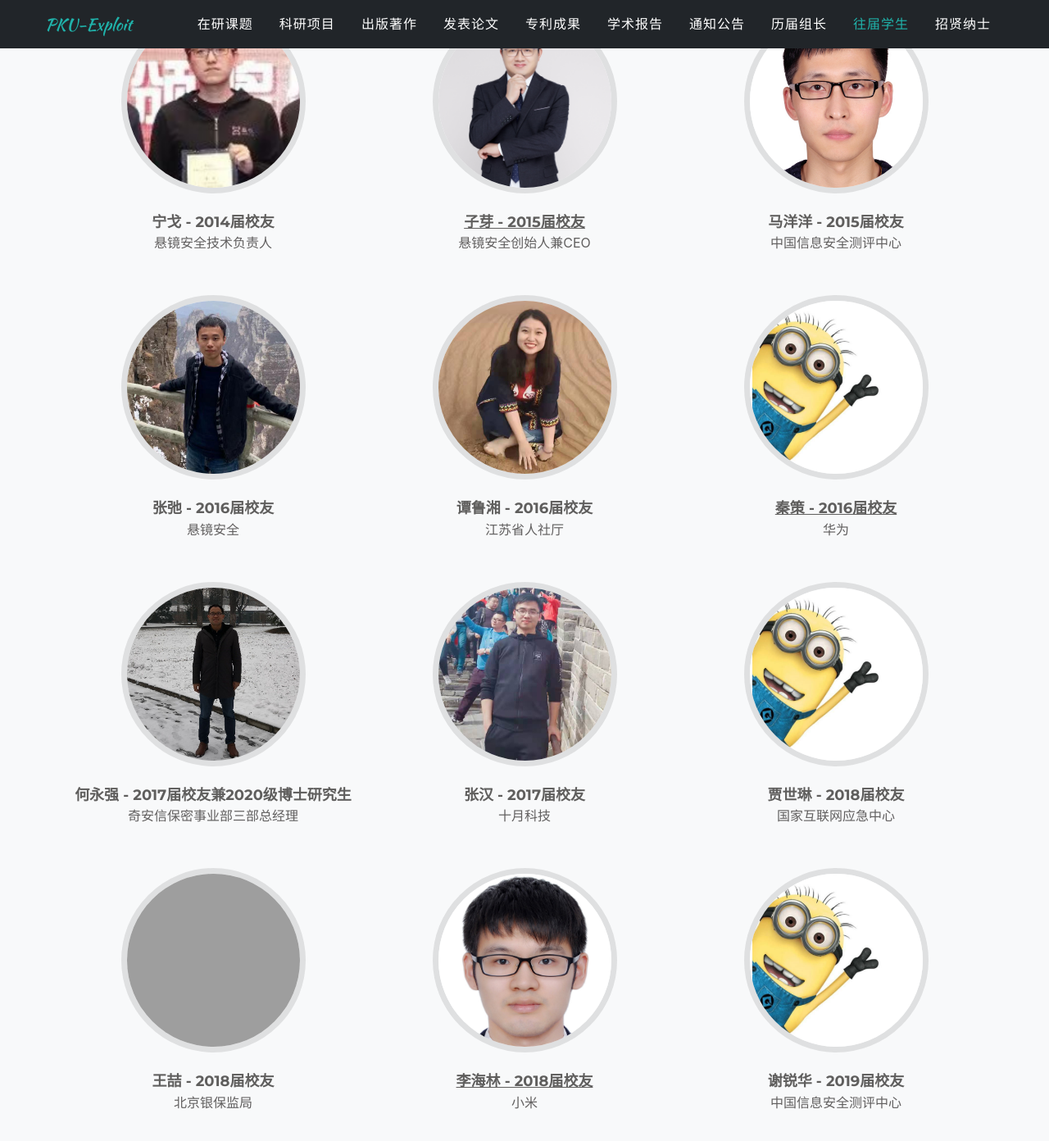
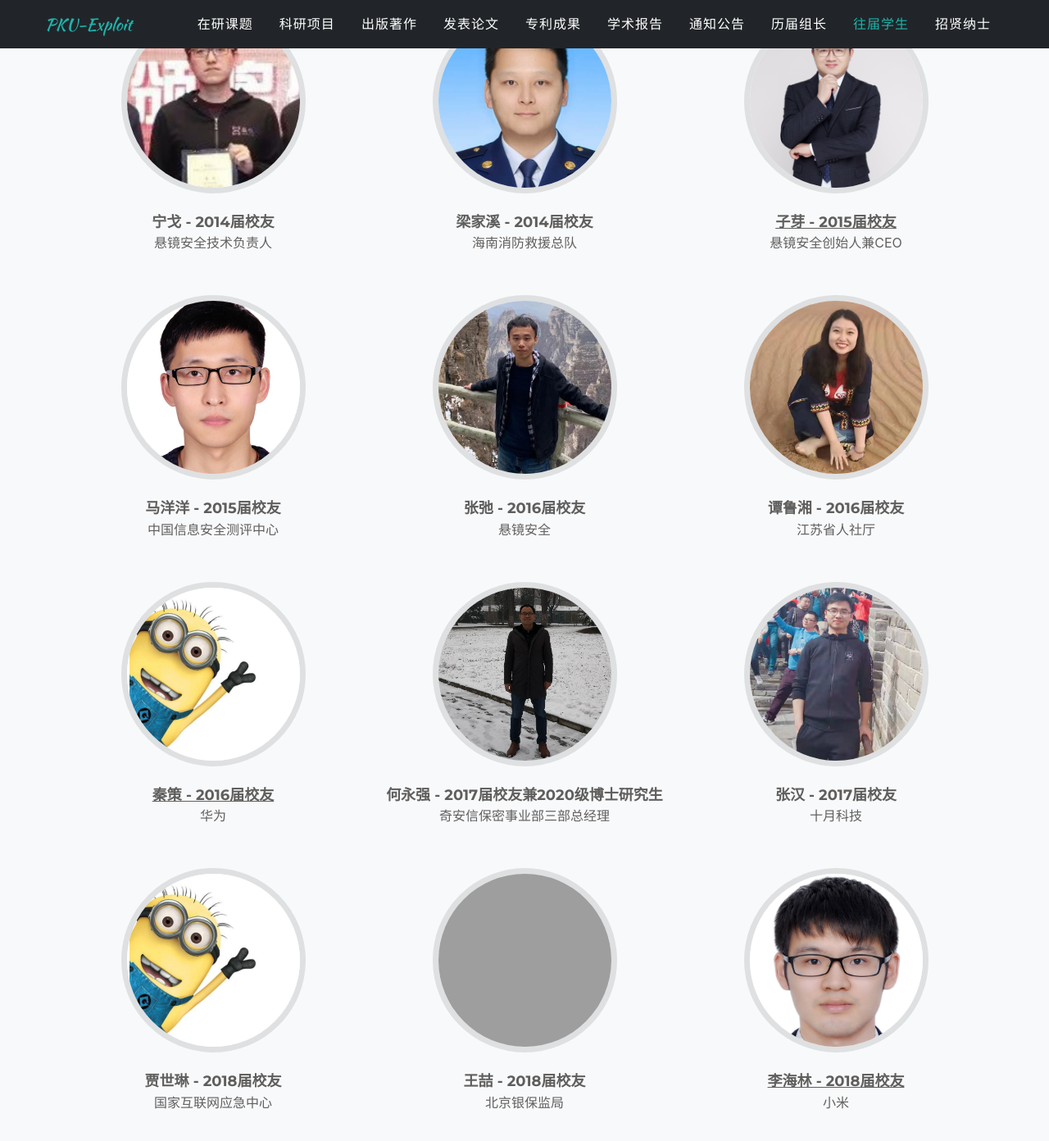
Before and after one commit to xxycfhb/xxycfhb.github.io, a Jekyll site: the page built from pages/graduates.html, in a window 1280 px wide and 1400 px high, scrolled down 1823 px. Shown: the top 1392 px of the window at 82% size. Built offline with Jekyll 4.4.1, drawn with Linux system fonts in a browser that asks for light colours; some web fonts are replaced; some of the changed text lies outside the part shown; grey boxes are pictures that could not be loaded.

Commit message:
update two graduate

```diff
--- a/_data/sitetext.yml
+++ b/_data/sitetext.yml
@@ -176,6 +176,12 @@ graduate:
         image: ../assets/img/timeline/ng.png
         alt:
 
+      - title: "梁家溪 - 2014届校友"
+        post: "海南消防救援总队"
+        desc:
+        image: ../assets/img/timeline/liangjiaxi.png
+        alt:
+
       - title: "子芽 - 2015届校友"
         post: "悬镜安全创始人兼CEO"
         desc: "DevSecOps安全专家。北京市优秀毕业生，北京大学优秀毕业生，北京大学国奖、优秀科研奖和光华奖学金奖获得者，2017年度北京大学年度人物，2018年中国软件和信息服务业新锐人物，2019年度全国大学生优秀创业代表，DevSecOps自适应威胁管理技术体系开拓者。2014年创立DevSecOps敏捷安全领导者悬镜安全团队。2020年6接收红杉中国PreA轮独家领投，2021年3月，完成A轮近亿元战略融资，腾讯产业生态投资领投，红杉中国继续加持。"
@@ -249,6 +255,12 @@ graduate:
         post: "核工业计算机应用研究所"
         desc: ""
         image: ../assets/img/timeline/1.png
+        alt:
+
+      - title: "叶晓亮 - 2019届校友"
+        post: "国家工业信息安全发展研究中心（工信部电子一所）"
+        desc:
+        image: ../assets/img/timeline/yexiaoliang.png
         alt:
 
       - title: "李经纬 - 2020届校友"
```
Also changed, not shown: assets/img/timeline/liangjiaxi.png (added), assets/img/timeline/yexiaoliang.png (added).
